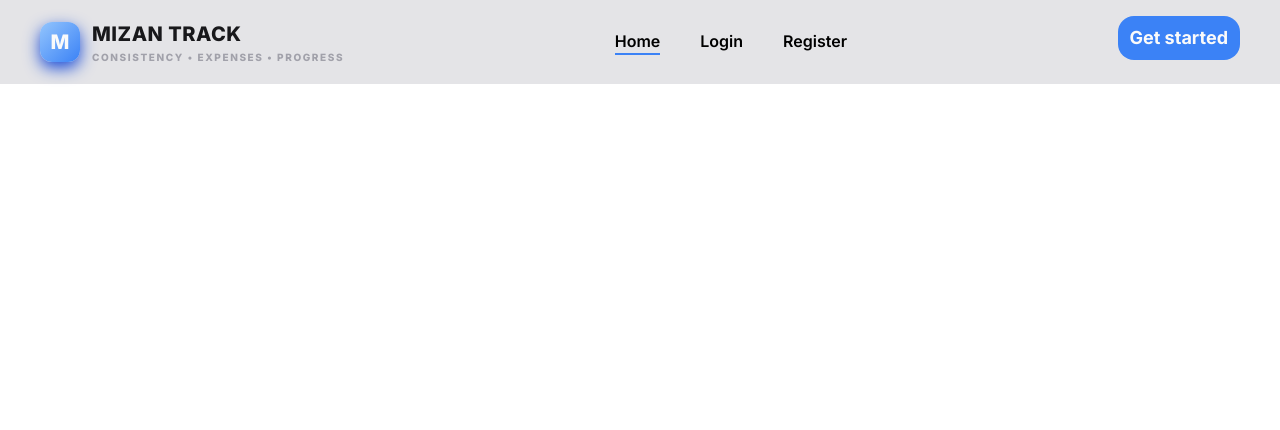
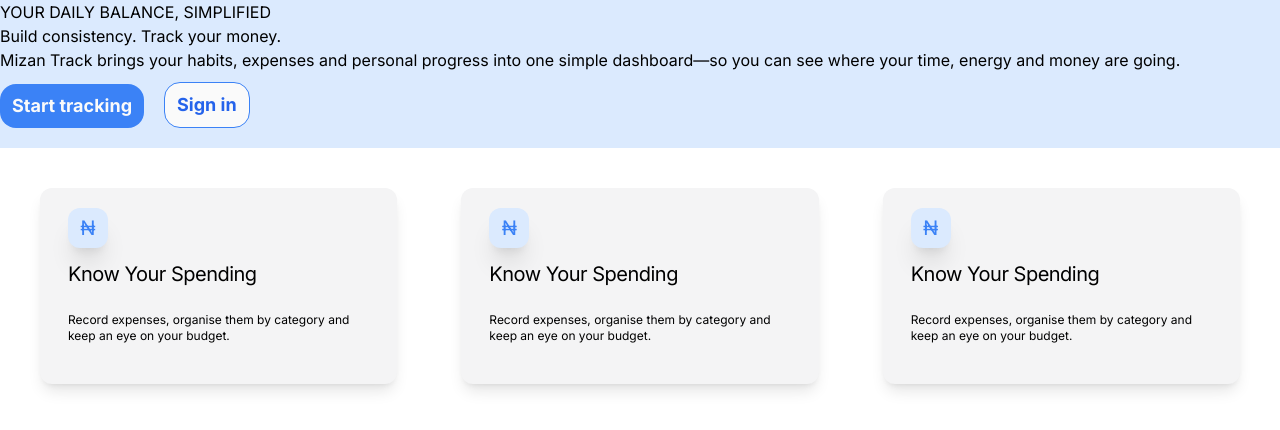
Before and after one commit to iotb-tech/mizan-track, a Next.js app: page /welcome in a window 1280 px wide. Shown: the top 430 px of the page. Built offline with nearby package versions, Linux system fonts and the light colour scheme.

Commit message:
hero section

```diff
--- /dev/null
+++ b/src/app/(app)/dashboard/layout.tsx
@@ -0,0 +1,19 @@
+import { DashboardNav } from "@/component/nav-bar";
+import { createClient } from "@/lib/supabase/server";
+import { redirect } from "next/navigation";
+
+export default async function DashboardLayOut({children}: {children : React.ReactNode}) {
+    const supabase = await createClient();
+    const { data: {user} } = await supabase.auth.getUser();
+
+    if(!user) redirect("/login");
+
+    console.log(user)
+
+    return(
+        <div>
+            <DashboardNav name={user.user_metadata['name'] ?? 'signed in'} />
+            <main>{children}</main>
+        </div>
+    )
+}
--- a/src/app/(auth)/layout.tsx
+++ b/src/app/(auth)/layout.tsx
@@ -14,7 +14,7 @@
             }
           >
             <div className="p-8 lg:p-16">
-              <Logo />
+              <Logo variant="primary" />
               <h1 className="text-3xl sm:text-5xl font-bold leading-tight tracking-tight my-10 text-neutral-50">
                 Start your consistency journey.
               </h1>
--- a/src/app/layout.tsx
+++ b/src/app/layout.tsx
@@ -30,7 +30,7 @@
   return (
     <html lang="en">
       <body
-        className={`${geistSans.variable} ${geistMono.variable} ${inter.variable} antialiased`}
+        className={`${geistSans.variable} ${geistMono.variable} ${inter.variable} font-sans antialiased`}
       >
         {children}
       </body>
--- a/src/app/welcome/page.tsx
+++ b/src/app/welcome/page.tsx
@@ -1,10 +1,38 @@
 
-import { Header } from "@/component";
+import { Card, Footer, Header } from "@/component";
+import { Hero } from "@/component/hero";
 
 
 export default function HomePage(){
 
     return (
-        <><Header /></>
-    )
+      <>
+      <Hero />
+        <div className="flex items-center justify-center p-10">
+          <div className="grid grid-cols-3 gap-16">
+            <Card
+              icon="₦"
+              title="Know Your Spending"
+              content="Record expenses, organise them by category and keep an eye on your budget.
+
+"
+            />
+            <Card
+              icon="₦"
+              title="Know Your Spending"
+              content="Record expenses, organise them by category and keep an eye on your budget.
+
+"
+            />
+            <Card
+              icon="₦"
+              title="Know Your Spending"
+              content="Record expenses, organise them by category and keep an eye on your budget.
+
+"
+            />
+          </div>
+        </div>
+      </>
+    );
 }
--- /dev/null
+++ b/src/component/hero.tsx
@@ -0,0 +1,28 @@
+import Link from "next/link";
+import { Button } from ".";
+
+export function Hero(){
+    return (
+      <div className="hero bg-primary-100">
+        <div>
+          <span>YOUR DAILY BALANCE, SIMPLIFIED</span>
+          <h1>
+            Build consistency. <span>Track your money.</span>
+          </h1>
+          <p>
+            Mizan Track brings your habits, expenses and personal progress into
+            one simple dashboard—so you can see where your time, energy and
+            money are going.
+          </p>
+
+          <div className="flex gap-5">
+            <Button variant="primary">
+                <Link href="/register" >Start tracking</Link>
+            </Button>
+            <Button variant="muted">Sign in</Button>
+          </div>
+        </div>
+        <div></div>
+      </div>
+    );
+}
--- a/src/component/index.tsx
+++ b/src/component/index.tsx
@@ -52,7 +52,7 @@
 
   return (
     <button
-      className={`${variant === "primary" ? "bg-primary-500 mt-3" : variant === "error" ? "bg-error border-0 " : variant === 'auth'? "bg-primary-500 w-full" :"bg-neutral-50 border my-auto border-primary-500"} px-3 py-2  text-center mb-5 text-lg rounded-2xl text-neutral-50 disabled:cursor-not-allowed disabled:opacity-15 font-bold`}
+      className={`${variant === "primary" ? "bg-primary-500 mt-3" : variant === "error" ? "bg-error border-0 " : variant === 'auth'? "bg-primary-500 w-full" :"bg-neutral-50 text-primary-600 border my-auto border-primary-500"} px-3 py-2  text-center mb-5 text-lg rounded-2xl text-neutral-50 disabled:cursor-not-allowed disabled:opacity-15 font-bold`}
       {...prop}
     />
   );
@@ -62,17 +62,22 @@
   variant?: 'primary' | 'secondary'
 }
 
+export function LogoM(){
+  return (
+    <div
+      className={
+        "w-10 h-10 rounded-xl grid place-items-center text-neutral-50 font-extrabold text-xl shadow-[0px_6px_16px_#1d4ed8] bg-[linear-gradient(135deg,#93c5fd,#3b82f6)]"
+      }
+    >
+      M
+    </div>
+  );
+}
 export function Logo({variant}: LogoProp) {
   return (
     <div className="flex items-center gap-3 font-extrabold text-xl">
-      <div
-        className={
-          "w-10 h-10 rounded-xl grid place-items-center text-neutral-50 font-extrabold text-xl shadow-[0px_6px_16px_#1d4ed8] bg-[linear-gradient(135deg,#93c5fd,#3b82f6)]"
-        }
-      >
-        M
-      </div>
-      <div className={`${variant === "secondary" ? "text-neutral-900 tracking-wide" : ""}`}>
+      <LogoM />
+      <div className={`${variant === "secondary" ? "text-neutral-900 tracking-wide" : "text-neutral-50"}`}>
         MIZAN TRACK{" "}
         <small
           className={` block text-[10px] ${variant === "secondary" ? "tracking-[0.1rem] text-neutral-400 " : "tracking-[0.5rem] font-semibold text-neutral-50"}  mt-0.5 `}
@@ -99,3 +104,26 @@
     </header>
   )
 }
+
+export function Footer(){
+  const year = new Date().getFullYear();
+
+  return (
+    <div className="bg-neutral-600 text-neutral-50 borber-t border-t-neutral-200">
+      <p className=" mx-auto py-5 text-center ">&copy; Copyright {year}
+      </p>
+    </div>
+  )
+}
+
+
+export function Card({icon, title, content}: {icon:string; title: string; content: string}){
+  return (
+    <div className="flex flex-col gap-3 justify-center bg-neutral-100 py-5 px-7 rounded-xl shadow-lg">
+      <span className="h-10 w-10 grid place-items-center text-xl bg-primary-100 text-primary-500 rounded-lg shadow-xl" >{icon}</span>
+      <h3 className="text-xl tracking-tight font-sans mb-3">{title}</h3>
+      <p className="text-xs mb-5">{content}</p>
+
+    </div>
+  )
+}
--- a/src/component/nav-bar.tsx
+++ b/src/component/nav-bar.tsx
@@ -1,6 +1,7 @@
 "use client";
 import Link from "next/link";
 import { usePathname } from "next/navigation";
+import { LogoM } from ".";
 
 
 type Linkprop = {
@@ -33,3 +34,21 @@
       </nav>
     );
 }
+
+export function DashboardNav({name}: {name:string}){
+
+  return (
+    <header className="flex items-center gap-4 px-6 borber-b border-b-neutral-900 py-2 h-[4rem]">
+      <Link href="/dashboard">
+        <div className="flex gap-4 items-center ">
+        <LogoM />
+          <p className="text-2xl mt-4 font-medium">Dashboard</p>
+        </div>
+      </Link>
+      <div className="flex-1" />
+      <span className="text-xs text-neutral-800">{name}</span>
+
+    </header>
+  );
+
+}
```
